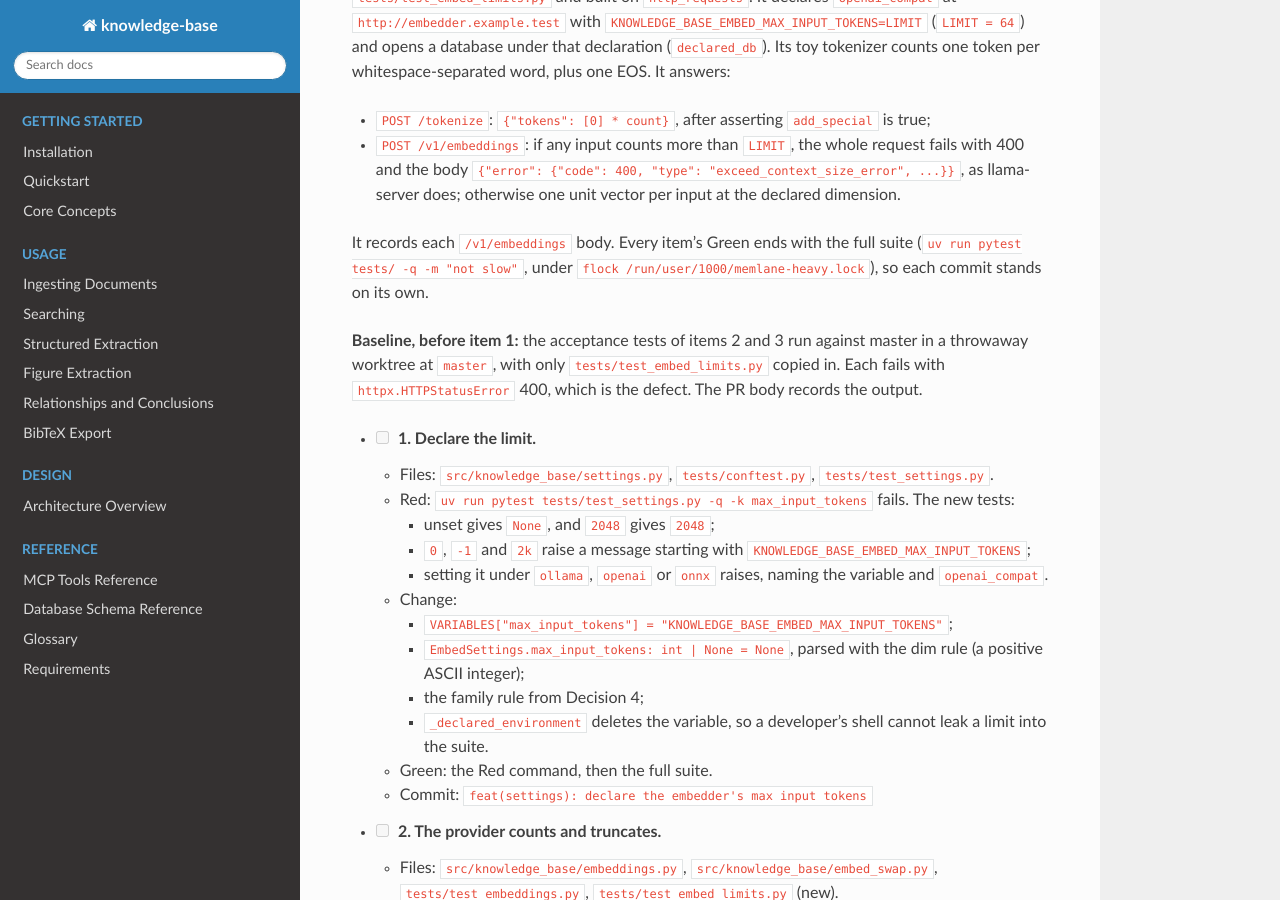
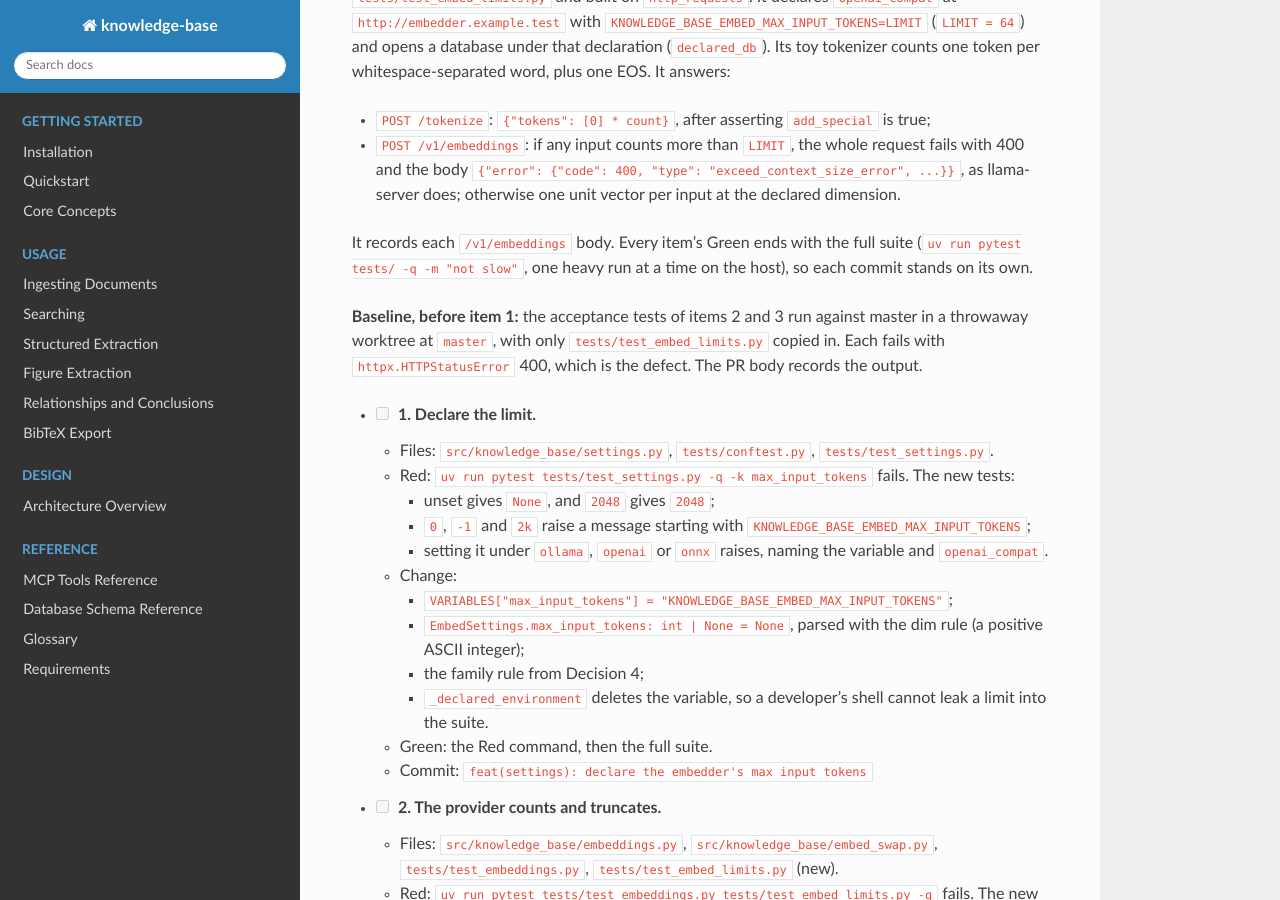
Before and after one commit to dutiona/knowledge-base, a Sphinx documentation site: the page built from docs/plans/2026-11-17-604-bound-embed-inputs.md, in a window 1280 px wide and 900 px high, scrolled down 3267 px. Built offline with Sphinx 7.4.7 and the Read the Docs theme 3.1.0, drawn with Linux system fonts in a browser that asks for light colours; some of the changed text lies outside the part shown.

Commit message:
docs(plans): keep a machine-local lock path out of the #604 plan

```diff
--- a/docs/plans/2026-11-17-604-bound-embed-inputs.md
+++ b/docs/plans/2026-11-17-604-bound-embed-inputs.md
@@ -109,7 +109,7 @@ built on `http_requests`. It declares `openai_compat` at `http://embedder.exampl
   per input at the declared dimension.
 
 It records each `/v1/embeddings` body. Every item's Green ends with the full suite (`uv run pytest tests/ -q -m "not
-slow"`, under `flock /run/user/1000/memlane-heavy.lock`), so each commit stands on its own.
+slow"`, one heavy run at a time on the host), so each commit stands on its own.
 
 **Baseline, before item 1:** the acceptance tests of items 2 and 3 run against master in a throwaway worktree at
 `master`, with only `tests/test_embed_limits.py` copied in. Each fails with `httpx.HTTPStatusError` 400, which is the
@@ -220,7 +220,7 @@ ingest.
    - `uv sync`;
    - `uv run ruff check src/ tests/`;
    - `uv run ruff format --check src/ tests/`;
-   - `flock /run/user/1000/memlane-heavy.lock uv run pytest tests/ -q -m "not slow"`;
+   - `uv run pytest tests/ -q -m "not slow"`;
    - `uv sync --all-groups`, then `uv run basedpyright src/ tests/`.
 2. `/super-review` at the confirmed Full gate, then `/finish-pr`.
 3. Before merge, run by the owner, because the embedder is not reachable from the worker: check the deployed
```
